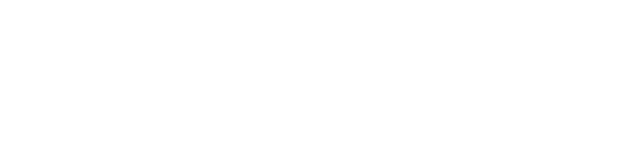
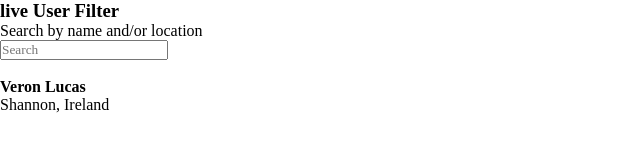
Before and after one commit to SebastianCardenasYanez/liveUserFilter, a plain HTML site: page index.html in a window 1280 px wide. Shown: the whole page, without its empty margins (0-640 px from the left). Drawn offline with Linux system fonts and the light colour scheme.

Commit message:
feat: :lipstick: structure html
the structure of html created

```diff
--- a/index.html
+++ b/index.html
@@ -4,9 +4,25 @@
     <meta charset="UTF-8">
     <meta name="viewport" content="width=device-width, initial-scale=1.0">
     <script type="module" src="js/main.js" defer></script>
+    <link rel="stylesheet" href="css/style.css">
     <title>User</title>
 </head>
 <body>
-
+    <header class="header">
+        <h3 class="title header">live User Filter</h3>
+        <p>Search by name and/or location</p>
+        <input id="input__search" type="text" placeholder="Search">
+    </header>
+    <main class="main__body">
+        <section class="section__main">
+            <div class="div__image">
+                <img id="img__main" src="">
+            </div>
+            <div class="text__main">
+                <strong class="Name">Veron Lucas</strong>
+                <p class="country">Shannon, Ireland</p>
+            </div>
+        </section>
+    </main>
 </body>
 </html>
```
